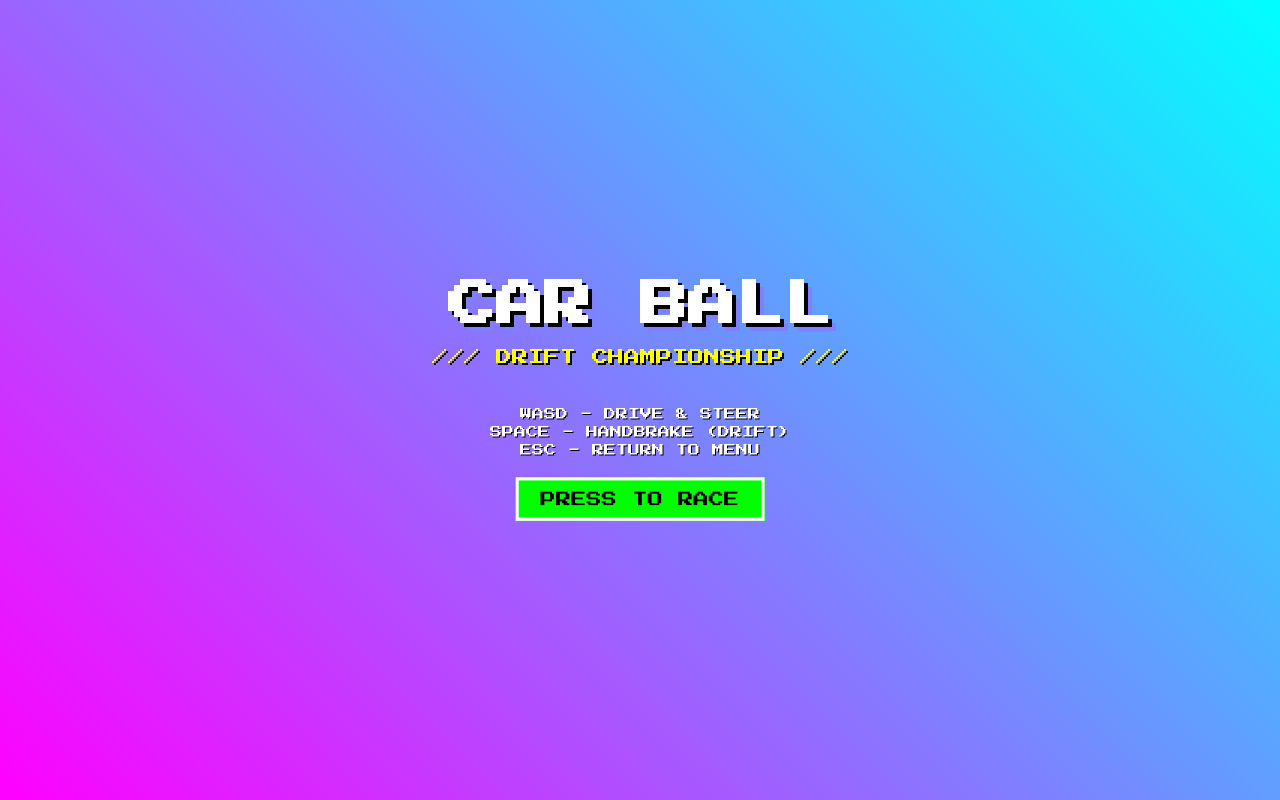
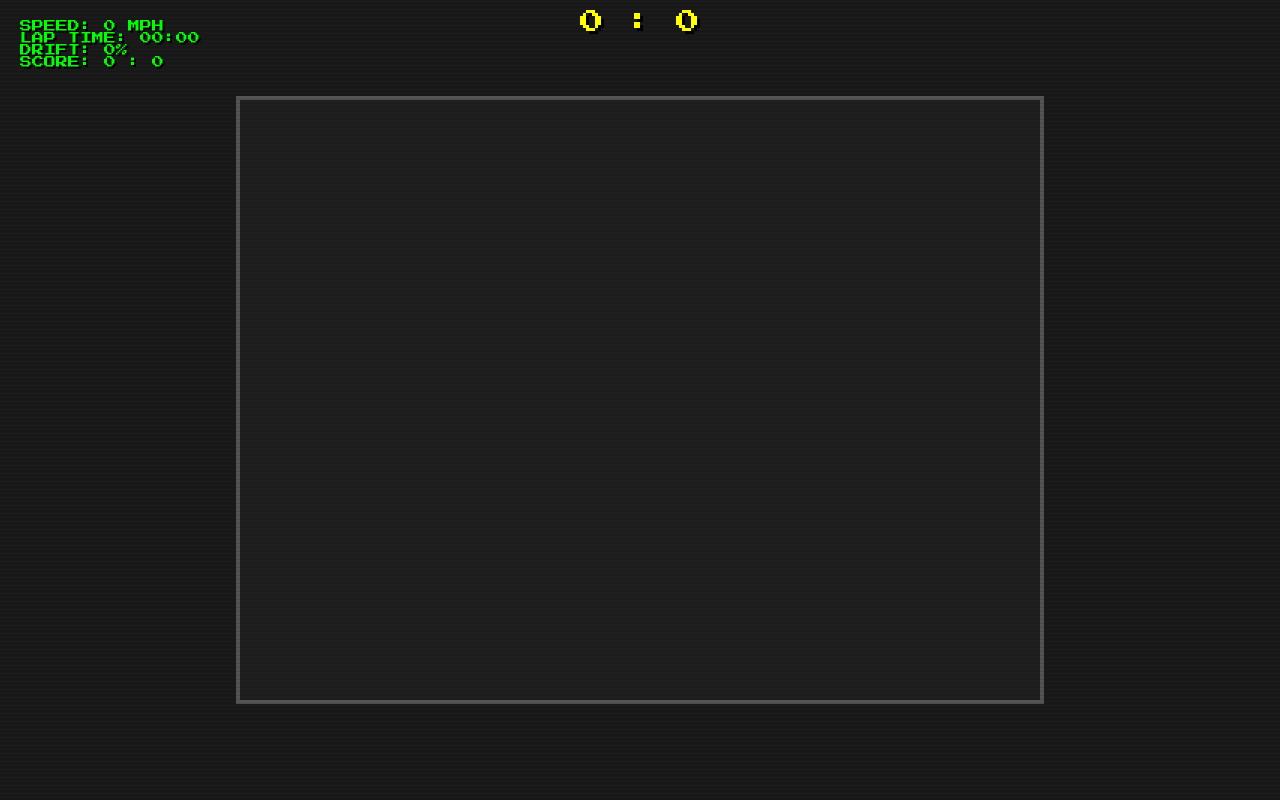
Before and after one commit to milan-han/CBv3, a website with bundled scripts: page public/index.html in a window 1280 px wide. Built offline with nearby package versions, Linux system fonts and the light colour scheme; files whose address does not match are found by name.

Commit message:
Remove title screen

```diff
--- a/public/index.html
+++ b/public/index.html
@@ -10,18 +10,7 @@
     <link rel="stylesheet" href="style.css">
 </head>
 <body>
-    <div id="titleScreen" class="title-screen">
-        <h1>CAR BALL</h1>
-        <div class="subtitle">/// DRIFT CHAMPIONSHIP ///</div>
-        <div class="controls">
-            WASD - DRIVE & STEER<br>
-            SPACE - HANDBRAKE (DRIFT)<br>
-            ESC - RETURN TO MENU
-        </div>
-        <div class="start-button" onclick="startGame()">PRESS TO RACE</div>
-    </div>
-
-    <div class="ui-overlay hidden" id="gameUI">
+    <div class="ui-overlay" id="gameUI">
         <div>SPEED: <span id="speedometer">0</span> MPH</div>
         <div>LAP TIME: <span id="lapTime">00:00</span></div>
         <div>DRIFT: <span id="driftMeter">0</span>%</div>
--- a/public/style.css
+++ b/public/style.css
@@ -44,62 +44,6 @@
             z-index: 10;
         }
 
-        .title-screen {
-            position: absolute;
-            width: 100%;
-            height: 100%;
-            background: linear-gradient(45deg, #ff00ff, #00ffff);
-            display: flex;
-            flex-direction: column;
-            align-items: center;
-            justify-content: center;
-            z-index: 20;
-        }
-
-        .title-screen h1 {
-            font-size: 48px;
-            color: #fff;
-            text-shadow: 4px 4px 0px #000, 8px 8px 0px #ff00ff;
-            margin: 0;
-            animation: glow 2s ease-in-out infinite alternate;
-        }
-
-        .title-screen .subtitle {
-            font-size: 16px;
-            color: #ffff00;
-            margin: 20px 0;
-            text-shadow: 2px 2px 0px #000;
-        }
-
-        .title-screen .controls {
-            font-size: 12px;
-            color: #fff;
-            text-align: center;
-            margin: 20px 0;
-            line-height: 1.5;
-            text-shadow: 1px 1px 0px #000;
-        }
-
-        .title-screen .start-button {
-            font-size: 14px;
-            color: #000;
-            background: #00ff00;
-            padding: 10px 20px;
-            border: 3px solid #fff;
-            cursor: pointer;
-            animation: pulse 1.5s infinite;
-            text-shadow: none;
-        }
-
-        @keyframes glow {
-            from { text-shadow: 4px 4px 0px #000, 8px 8px 0px #ff00ff; }
-            to { text-shadow: 4px 4px 0px #000, 8px 8px 0px #00ffff; }
-        }
-
-        @keyframes pulse {
-            0%, 100% { transform: scale(1); }
-            50% { transform: scale(1.1); }
-        }
 
         .hidden {
             display: none !important;
@@ -114,3 +58,4 @@
             font-size: 24px;
             text-shadow: 3px 3px 0 #000;
             z-index: 11;
+        }
```
